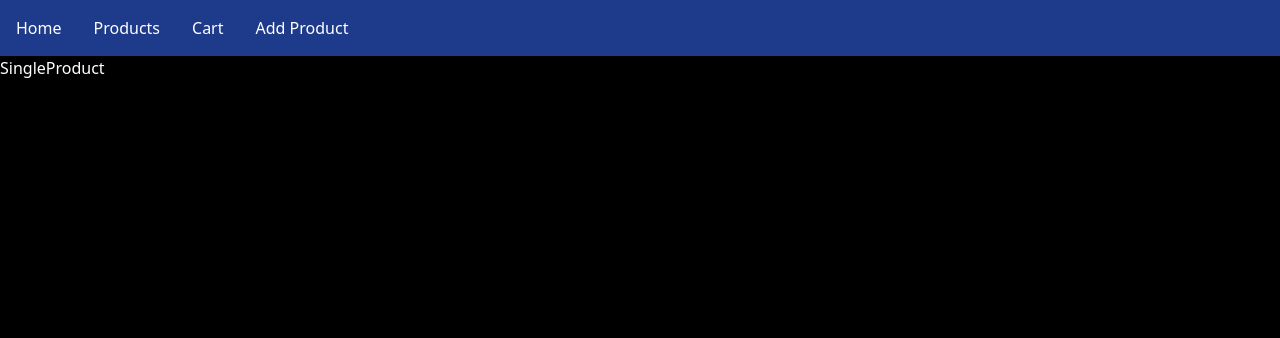
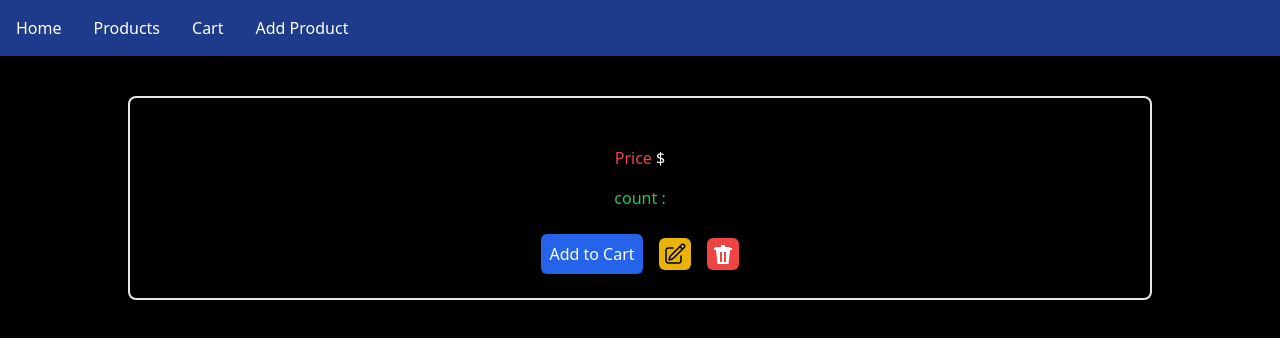
Before and after one commit to sahand-mahdilu/CRUD-with-React, a React (Vite) app: page /singleproduct/1 in a window 1280 px wide. Shown: the top 338 px of the page. Built offline with nearby package versions, Linux system fonts and the light colour scheme; no server answers.

Commit message:
fix: data return bug fixed , feat : single productPage content added

```diff
--- a/src/API/APIs.ts
+++ b/src/API/APIs.ts
@@ -15,6 +15,23 @@ async function getProducts(search:string): Promise<ProductsModel[]> {
         throw new Error("Failed to fetch products");
     }
 }
+async function getProduct(id:string): Promise<ProductsModel>{
+
+    try{
+
+     let res: AxiosResponse<ProductsModel> = await httpRequest.get(
+            `${endPoints.product}/${id}`
+          );
+          let data:ProductsModel =  res.data
+          console.log(data);
+          return data;
 
 
-export{getProducts}
+    }catch(err){
+        console.log(err);
+        throw new Error("Failed to fetch products");
+    }
+}
+
+
+export{getProducts,getProduct}
--- /dev/null
+++ b/src/Hooks/useGetProduct.ts
@@ -0,0 +1,14 @@
+import { useQuery } from "@tanstack/react-query";
+import { getProduct } from "../API/APIs";
+
+
+
+
+export default function useGetProduct(id:string) {
+  return (
+    useQuery({
+        queryKey:["SingleProduct",id],
+        queryFn: ()=>getProduct(id)
+    })
+  )
+}
--- a/src/Hooks/useGetProducts.ts
+++ b/src/Hooks/useGetProducts.ts
@@ -7,7 +7,7 @@ export default function useGetProducts(search:string) {
   return (
     useQuery<ProductsModel[], Error>({
         queryKey: ["products",search],
-        queryFn: ()=>getProducts(search)
+        queryFn: ()=>getProducts(search),
       })
   )
 }
--- a/src/Pages/SingleProduct.tsx
+++ b/src/Pages/SingleProduct.tsx
@@ -1,6 +1,57 @@
+import { useParams } from "react-router";
+import useGetProduct from "../Hooks/useGetProduct";
 
 export default function SingleProduct() {
+  const { id } = useParams();
+
+  const { data } = useGetProduct(id as string);
+
+  console.log(data);
+
   return (
-    <div className="text-white">SingleProduct</div>
-  )
+    <div className="border-2 w-[80%] rounded-lg mx-auto mt-10 flex flex-col items-center gap-4">
+      <h1 className="mt-4 text-3xl text-white">{data?.name}</h1>
+      <p className="text-white">{data?.description}</p>
+      <p className="text-white">
+        <span className="text-red-500">Price</span> {data?.price}$
+      </p>
+      <p className="text-white">
+        <span className="text-green-500">count :</span> {data?.qyt}
+      </p>
+
+      <div className="flex items-center gap-4 p-2 mb-4">
+        <button className="transition-all p-2 bg-blue-600 text-white rounded-md hover:bg-blue-300">
+          Add to Cart
+        </button>
+        <button className=" bg-yellow-500 p-1 rounded-md hover:bg-yellow-300">
+          {" "}
+          <svg
+            xmlns="http://www.w3.org/2000/svg"
+            fill="none"
+            viewBox="0 0 24 24"
+            stroke-width="1.5"
+            stroke="currentColor"
+            className="size-6"
+          >
+            <path
+              stroke-linecap="round"
+              stroke-linejoin="round"
+              d="m16.862 4.487 1.687-1.688a1.875 1.875 0 1 1 2.652 2.652L10.582 16.07a4.5 4.5 0 0 1-1.897 1.13L6 18l.8-2.685a4.5 4.5 0 0 1 1.13-1.897l8.932-8.931Zm0 0L19.5 7.125M18 14v4.75A2.25 2.25 0 0 1 15.75 21H5.25A2.25 2.25 0 0 1 3 18.75V8.25A2.25 2.25 0 0 1 5.25 6H10"
+            />
+          </svg>
+        </button>
+        <button className="bg-red-500 p-1 rounded-md hover:bg-red-400">
+        <svg
+                  xmlns="http://www.w3.org/2000/svg"
+                  width="24"
+                  height="24"
+                  viewBox="0 0 24 24"
+                  fill="white"
+                >
+                  <path d="M3 6h18v2H3V6zm2 2h14l-1.5 14H6.5L5 8zm4 2v10h2V10H9zm4 0v10h2V10h-2zm-3-5V3h4v2h5v2H4V5h5z" />
+                </svg>
+        </button>
+      </div>
+    </div>
+  );
 }
```
